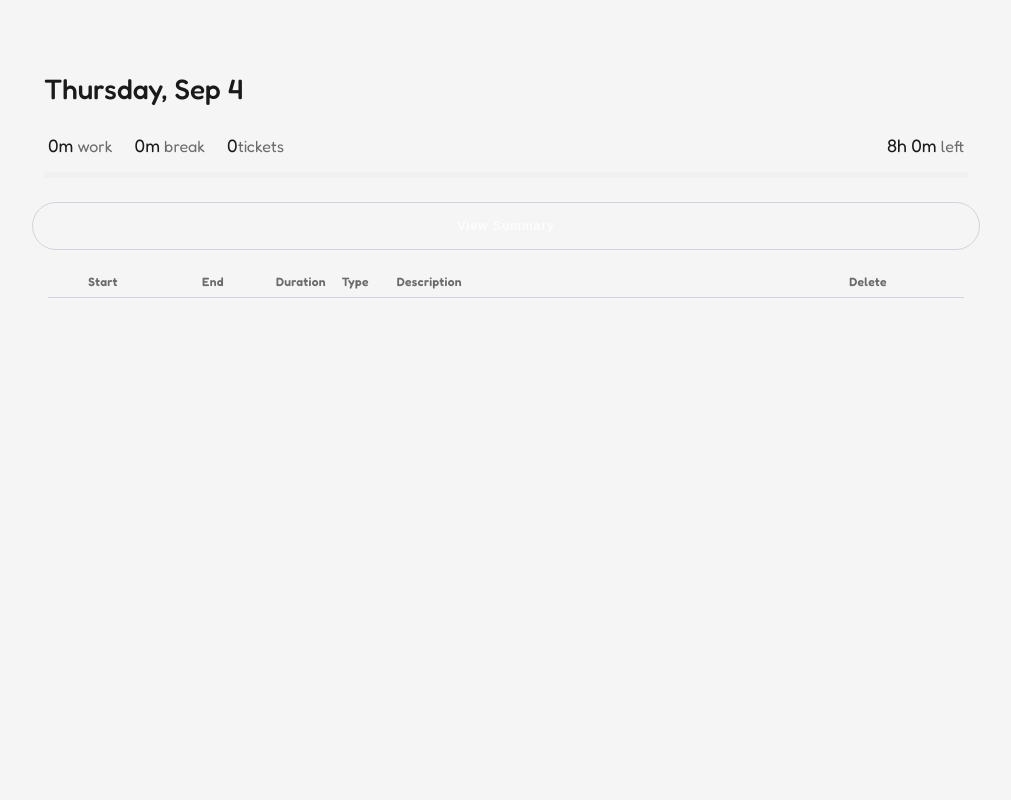
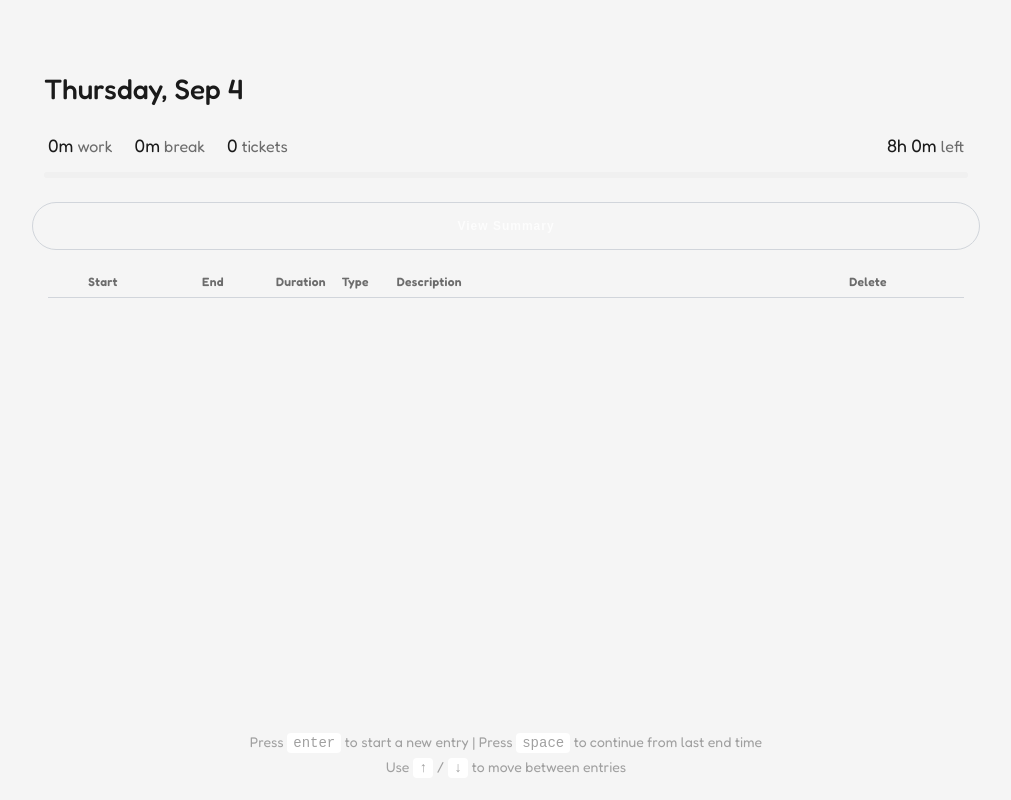
Before and after one commit to bahtyr/work-hours, a website: page work_hours_tracker.html in a window 1280 px wide. Shown: the whole page, without its empty margins (134-1145 px from the left). Drawn offline with Linux system fonts and the light colour scheme.

Commit message:
keyboard hints

```diff
--- a/css/tables.css
+++ b/css/tables.css
@@ -132,3 +132,25 @@ table tr > *:nth-child(7) {
 #hoursTable::before:hover {
     /*opacity: 0;*/
 }
+
+
+/* --------- Keyboard Hints Row */
+
+.hint-row {
+    text-align: center;
+    color: var(--placeholder);
+    width: 100%;
+    padding: 8px 12px;
+    font-size: 14px;
+    line-height: 24px;
+    margin-bottom: 12px;
+}
+
+kbd {
+    background-color: var(--button-bg);
+    border-radius: 4px;
+    padding: 2px 6px;
+    /*color: var(--muted);*/
+    font-family: monospace;
+    text-transform: lowercase;
+}
--- a/work_hours_tracker.html
+++ b/work_hours_tracker.html
@@ -27,7 +27,7 @@
         <div class="hours-summary-info">
             <span class="work-time"><span class="number">0</span> work</span>
             <span class="break-time"><span class="number">0</span> break</span>
-            <span class="tickets-count"><span class="number">0</span><span class="label"> tickets</span></span>
+            <span class="tickets-count"><span class="number">0</span> <span class="label">tickets</span></span>
             <span class="total-time-left" style="margin-left: auto"><span class="number">0h</span> left</span>
         </div>
         <div class="timeline">
@@ -61,6 +61,12 @@
         <div id="summary" class="summary hidden"></div>
     </div>
 
+    <div class="hint-row">
+        <span>Press <kbd>Enter</kbd> to start a new entry</span>
+        <span> | Press <kbd>Space</kbd> to continue from last end time</span></br>
+        <span>Use <kbd>↑</kbd> / <kbd>↓</kbd> to move between entries</span>
+    </div>
+
 
 
     <div class="days hidden">
```
